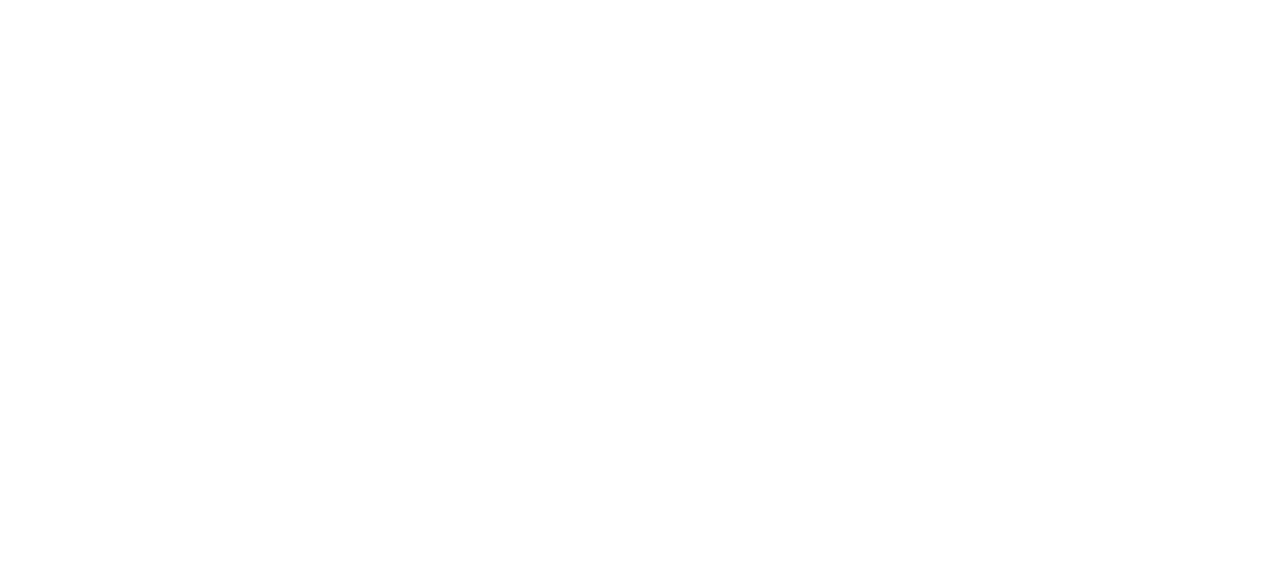
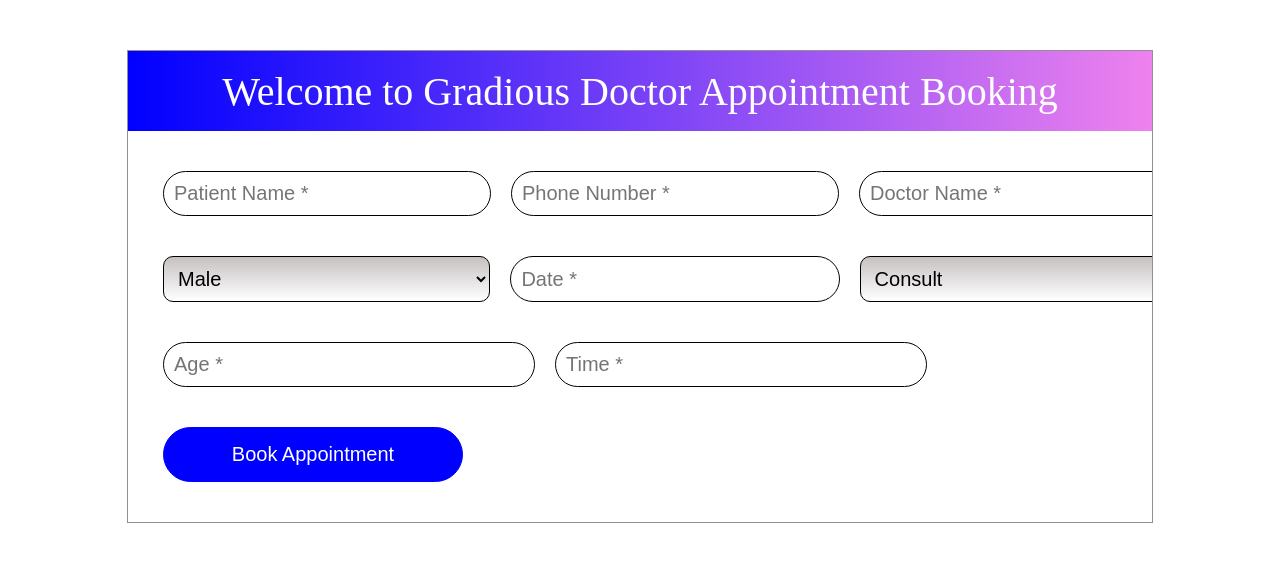
Before and after one commit to Bhuvansairam05/Appointment-Booking-at-Hospital, a React (Vite) app: page / in a window 1280 px wide. Shown: the top 562 px of the page. Built offline with nearby package versions, Linux system fonts and the light colour scheme.

Commit message:
Add form layout and styling for appointment booking

```diff
--- a/src/App.css
+++ b/src/App.css
@@ -0,0 +1,61 @@
+*{
+    padding:0px;
+    margin:0px;
+    overflow-x: hidden;
+}
+.form-container{
+    height: auto;
+    margin-top:50px;
+    width:100%;
+    display: flex;
+    justify-content: center;
+}
+.form{
+    width: 80%;
+    display: flex;
+    flex-direction: column;
+    align-items: center;
+    gap:40px;
+    border:1px solid rgb(149, 144, 144);
+}
+.heading{
+    height:80px;
+    font-size: 40px;
+    color: white;
+    width: 100%;
+    background-image: linear-gradient(to right,blue,violet);
+    display: flex;
+    align-items: center;
+    justify-content: center;
+}
+input{
+    width:350px;
+    font-size: 20px;
+    border:1px solid black;
+    border-radius: 50px;
+    padding:10px;
+}
+select{
+    width:370px;
+    padding:10px;
+    font-size: 20px;
+    background-image: linear-gradient(rgb(198, 193, 193),white);
+    border:1px solid black;
+    border-radius: 10px;
+}
+#book-btn{
+    width: 300px;
+    font-size: 20px;
+    padding:15px;
+    background-color: blue;
+    border: 1px solid blue;
+    color: white;
+    border-radius: 40px;
+}
+.row{
+    padding-left: 70px;
+    width: 100%;
+    display: flex;
+    justify-content: flex-start;
+    gap:20px;
+}
--- a/src/App.jsx
+++ b/src/App.jsx
@@ -3,32 +3,42 @@ import './App.css'
 function App() {
 
   return (
-    <></>
+    <>
+      <Form/>
+    </>
   )
 }
 function Form() {
   return (
     <>
       <div className="form-container">
-        <form action="submit">
+        <form action="submit" className='form'>
           <div className="heading">Welcome to Gradious Doctor Appointment Booking</div>
-          <div className="bottomForm">
-            <div className="firstRow">
+            <div className="row">
                 <input type="text" placeholder='Patient Name *' id='name'/>
                 <input type="number" placeholder='Phone Number *' id='phone-number' />
                 <input type="text" placeholder='Doctor Name *' id='dr-name'/>
             </div>
-            <div className="secondRow">
+            <div className="row">
+              <select name="Gender" id="gender">
+                <option value="male">Male</option>
+                <option value="female">Female</option>
+                <option value="other">Other</option>
+              </select>
               <input type="text" placeholder='Date *' id='visit-date'/>
+              <select name="TypeOfVisit" id="visit-type">
+                <option value="consult">Consult</option>
+                <option value="revisit">Revisit</option>
+              </select>
             </div>
-            <div className="thirdRow">
+            <div className="row">
               <input type="number" placeholder='Age *' id='age'/>
               <input type="text" placeholder='Time *' id='visit-time'/>
             </div>
-            <button id='book-btn'>Book Appointment</button>
-
-          </div>
-          <div className="toast-message"></div>
+            <div className="row">
+              <button id='book-btn'>Book Appointment</button>
+            </div>
+          <div className="toast-message" id='warning'></div>
         </form>
       </div>
     </>
```
